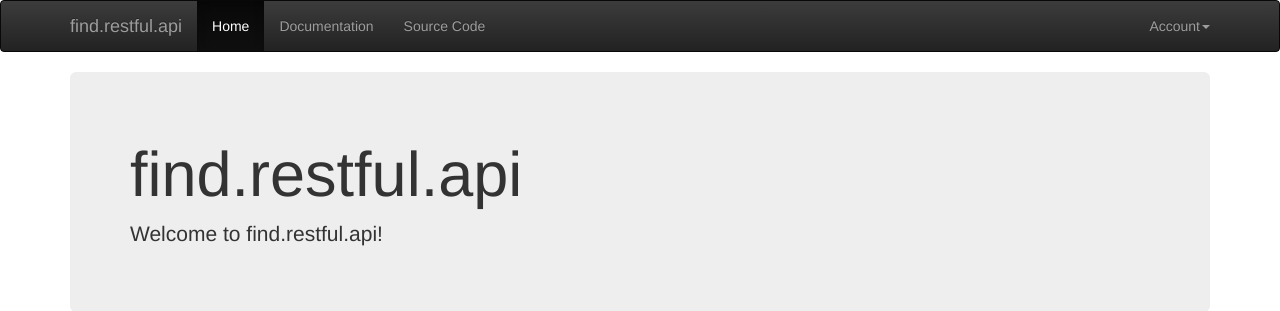
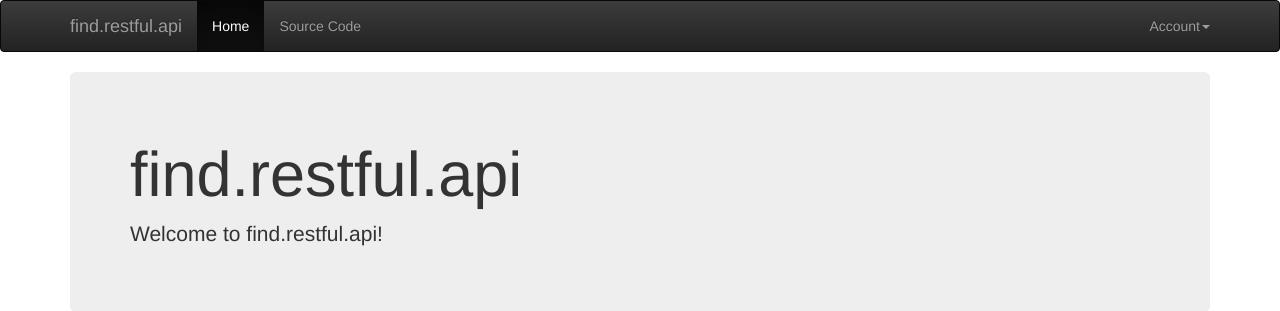
Before and after one commit to USStateDept/find.restful.api, a Django app: template service/templates/home.html in a window 1280 px wide. Shown: the top 311 px of the page. Run offline with Django 3.2, Linux system fonts and the light colour scheme; the template is opened without the code that fills it, so the values that code supplies are empty; some libraries are stand-ins or nearby versions.

Commit message:
Added some changes to the front page and the docs.

```diff
--- a/service/templates/base.html
+++ b/service/templates/base.html
@@ -58,7 +58,6 @@
         <div class="collapse navbar-collapse">
           <ul class="nav navbar-nav">
             <li class="active"><a href="/">Home</a></li>
-            <li><a target="_blank" href="http://django-rest-auth.readthedocs.org/en/latest/">Documentation</a></li>
             <li><a target="_blank" href="https://github.com/USStateDept/find.restful.api">Source Code</a></li>
           </ul>
         </div><!--/.nav-collapse -->
```
Also changed, not shown: README.md, 1 other file.
